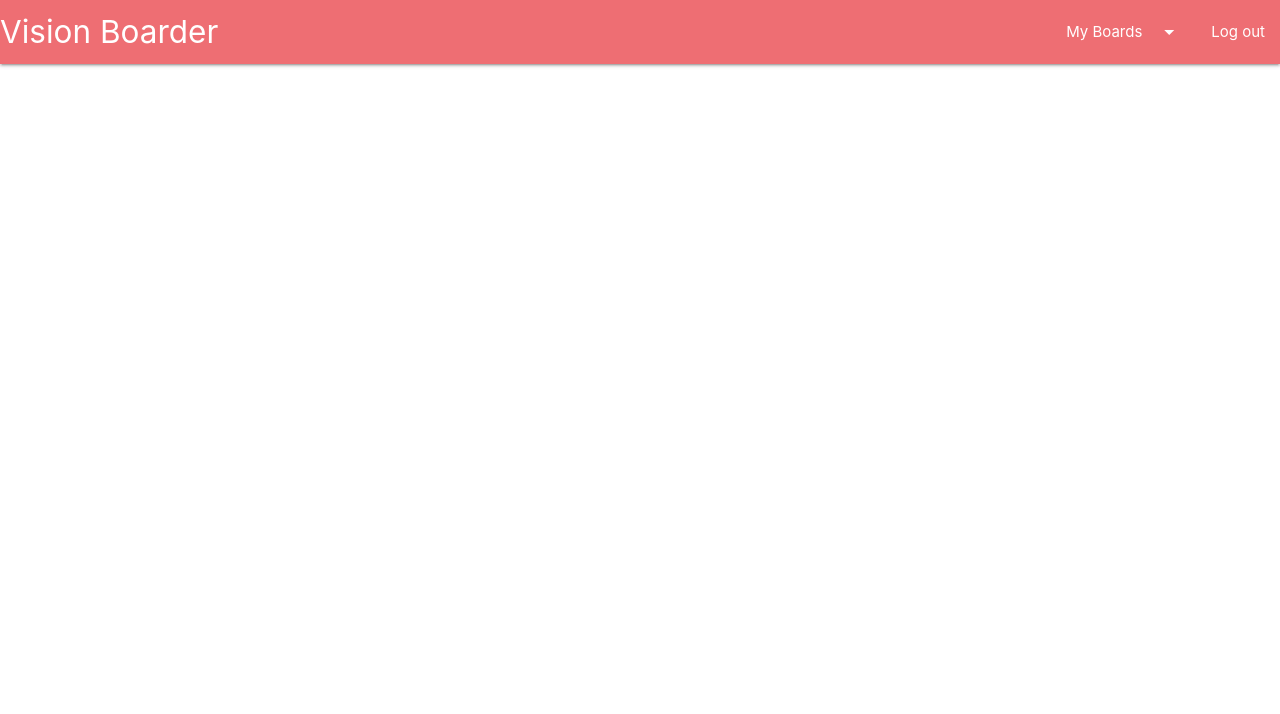
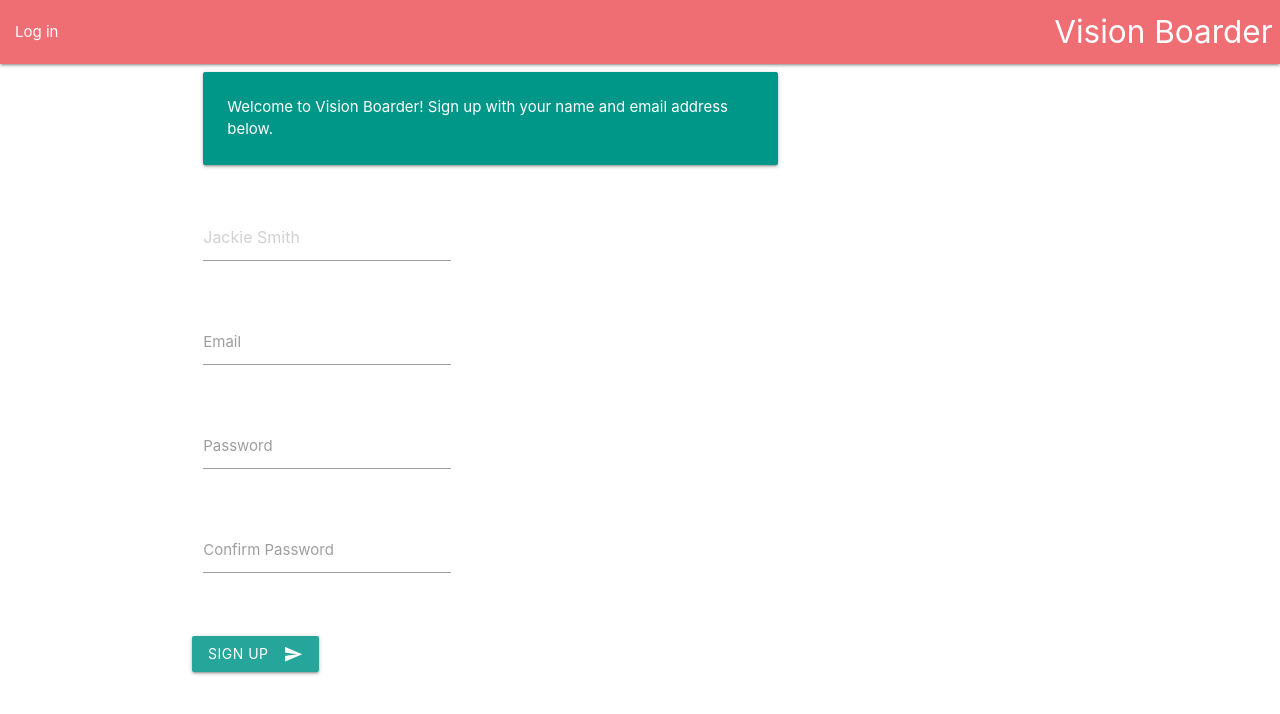
Before and after one commit to maggiemaywilder/vision-board, a React (Create React App) app in the folder client/: page / in a window 1280 px wide. Shown: the top 714 px of the page. Built offline with nearby package versions, Linux system fonts and the light colour scheme.

Commit message:
Added basic signup page; no routes, no API POST

```diff
--- a/client/src/App.js
+++ b/client/src/App.js
@@ -1,11 +1,11 @@
-import Nav from './components/Navbar';
-import 'materialize-css';
+// import Nav from './components/Navbar';
+import SignupPage from './components/SignupPage';
 
 function App() {
   return (
     <div>
       {/* <HashRouter> */}
-        <Nav />
+        <SignupPage />
       {/* </HashRouter> */}
     </div>
   );
--- a/client/src/components/Navbar.js
+++ b/client/src/components/Navbar.js
@@ -1,5 +1,4 @@
 import { Navbar, NavItem, SideNav, SideNavItem, Dropdown, Button, Icon } from 'react-materialize';
-import 'materialize-css';
 
 function Nav() {
     return (
--- /dev/null
+++ b/client/src/components/SignupNav.js
@@ -0,0 +1,29 @@
+import { Navbar, NavItem, Icon } from 'react-materialize';
+
+function SignupNav() {
+    return (
+        <Navbar
+            alignLinks="left"
+            brand={<a className="brand-logo right" href="#">Vision Boarder</a>}
+            id="mobile-nav"
+            menuIcon={<Icon>menu</Icon>}
+            options={{
+                draggable: true,
+                edge: 'left',
+                inDuration: 250,
+                onCloseEnd: null,
+                onCloseStart: null,
+                onOpenEnd: null,
+                onOpenStart: null,
+                outDuration: 200,
+                preventScrolling: true
+            }}
+        >
+            <NavItem href="/login">
+                Log in
+            </NavItem>
+        </Navbar>
+    )
+}
+
+export default SignupNav;
--- /dev/null
+++ b/client/src/components/SignupPage.js
@@ -0,0 +1,106 @@
+import { useState } from 'react';
+import { TextInput, Row, Col, CardPanel, Button, Toast, Icon } from 'react-materialize';
+import SignupNav from './SignupNav';
+import M from 'materialize-css'
+
+function SignupPage() {
+    const [userName, setUsername] = useState();
+    let [email, setEmail] = useState();
+    const [password, setPassword] = useState();
+    const [confirmPassword, setConfirmPassword] = useState();
+
+    const handleSignUp = (e) => {
+        e.preventDefault();
+        if (password !== confirmPassword) {
+            M.toast(
+                {html: 'Oops! Password fields do not match.'}
+            )
+        } else if (userName === "") {
+            M.toast({html: 'Oops! Please enter your name.'})
+        } else if (document.querySelector('#userEmail').classList.contains('invalid')) {
+            M.toast({html: 'Oops! Please enter a valid email address.'});
+            setEmail('');
+        } else if (password === "" || password.length < 6 || confirmPassword === "") {
+            M.toast({html: 'Oops! Please enter a password of at least 6 characters.'})
+        } else {
+            console.log("username is " + userName);
+            console.log("email is " + email);
+            console.log(`password is ${password}`);
+        }
+    }
+    return (
+        <>
+            <SignupNav />
+            <div className="container">
+                <Row>
+                    <Col
+                        m={8}
+                        s={12}
+                    >
+                        <CardPanel className="teal">
+                            <span className="white-text">
+                                Welcome to Vision Boarder! Sign up with your name and email address below.
+                            </span>
+                        </CardPanel>
+                    </Col>
+                </Row>
+                <Row>
+                    <Col id="signupForm"
+                        m={6}
+                        s={12}
+                    >
+                        <Row>
+                            <TextInput
+                                id="userName"
+                                name="userName"
+                                placeholder="Jackie Smith"
+                                onChange={e => setUsername(e.target.value)}
+                            />
+                        </Row>
+                        <Row>
+                            <TextInput
+                                email
+                                id="userEmail"
+                                name="email"
+                                label="Email"
+                                validate
+                                onChange={e => setEmail(e.target.value)}
+                            />
+                        </Row>
+                        <Row>
+                            <TextInput
+                                id="userPassword"
+                                name="password"
+                                label="Password"
+                                password
+                                onChange={e => setPassword(e.target.value)}
+                            />
+                        </Row>
+                        <Row>
+                            <TextInput
+                                id="confirmPassword"
+                                label="Confirm Password"
+                                name="confirmPassword"
+                                password
+                                onChange={e => setConfirmPassword(e.target.value)}
+                            />
+                        </Row>
+                    </Col>
+                </Row>
+                <Row>
+                    <Button
+                        node="button"
+                        type="button"
+                        waves="light"
+                        onClick={handleSignUp}
+                    >
+                        Sign up
+                    <Icon right>send</Icon>
+                    </Button>
+                </Row>
+            </div>
+        </>
+    )
+}
+
+export default SignupPage;
```
